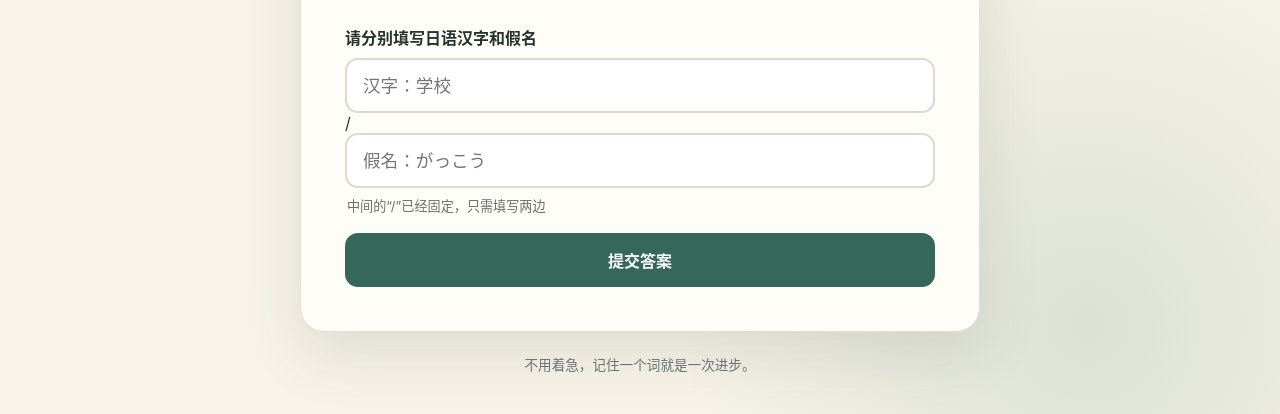
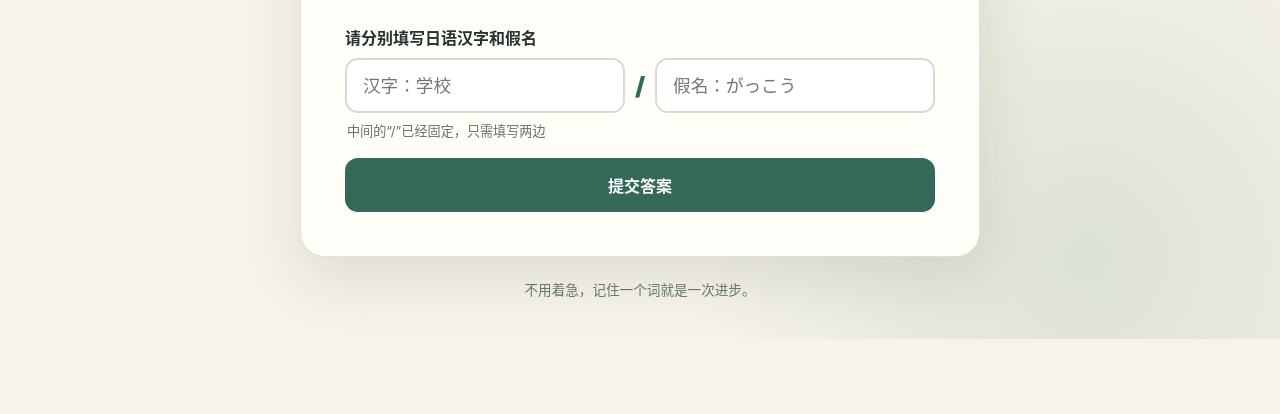
Before and after one commit to akalilm0605-bit/japanese, a website with bundled scripts: page index.html in a window 1280 px wide. Shown: the part 481-895 px from the top of the page. After the commit the page ends 820 px from the top, so only its background shows below. Built offline with nearby package versions, Linux system fonts and the light colour scheme.

Commit message:
更新 styles.css

```diff
--- a/styles.css
+++ b/styles.css
@@ -121,6 +121,19 @@ input:focus {
 }
 
 input:disabled { color: var(--muted); background: #f3f1eb; }
+.answer-fields {
+  display: grid;
+  grid-template-columns: minmax(0, 1fr) auto minmax(0, 1fr);
+  align-items: center;
+  gap: 10px;
+}
+
+.answer-divider {
+  color: var(--green);
+  font-size: 1.55rem;
+  font-weight: 900;
+}
+
 .input-hint { margin: 8px 2px 18px; color: var(--muted); font-size: 0.82rem; }
 
 button {
@@ -158,6 +171,8 @@ button {
   .subtitle { margin-bottom: 20px; }
   .quiz-card { border-radius: 20px; }
   .meaning { min-height: 72px; margin-bottom: 22px; }
+  .answer-fields { gap: 6px; }
+  .answer-fields input { padding-inline: 11px; font-size: 1rem; }
 }
 
 @media (prefers-reduced-motion: no-preference) {
```
